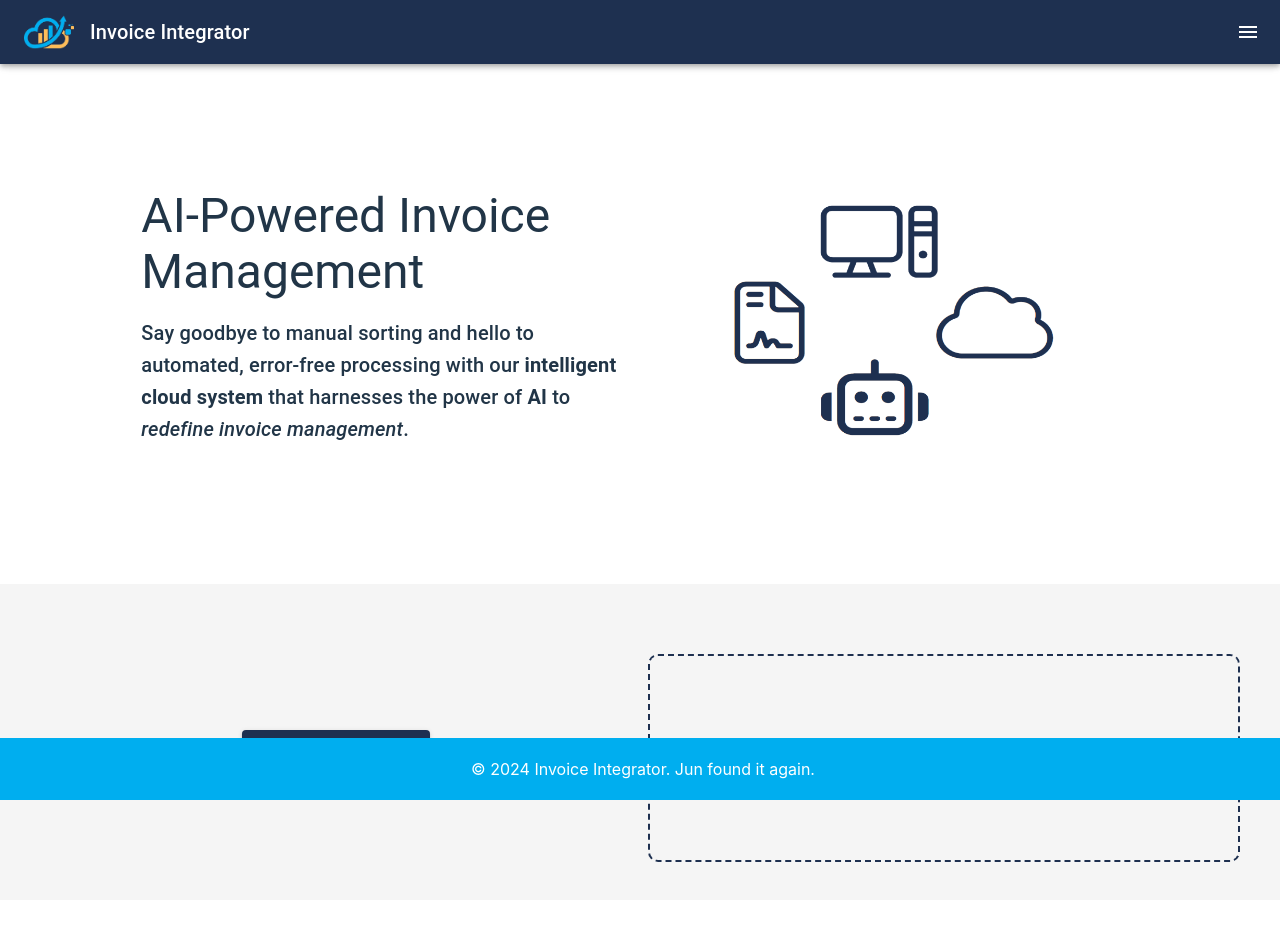
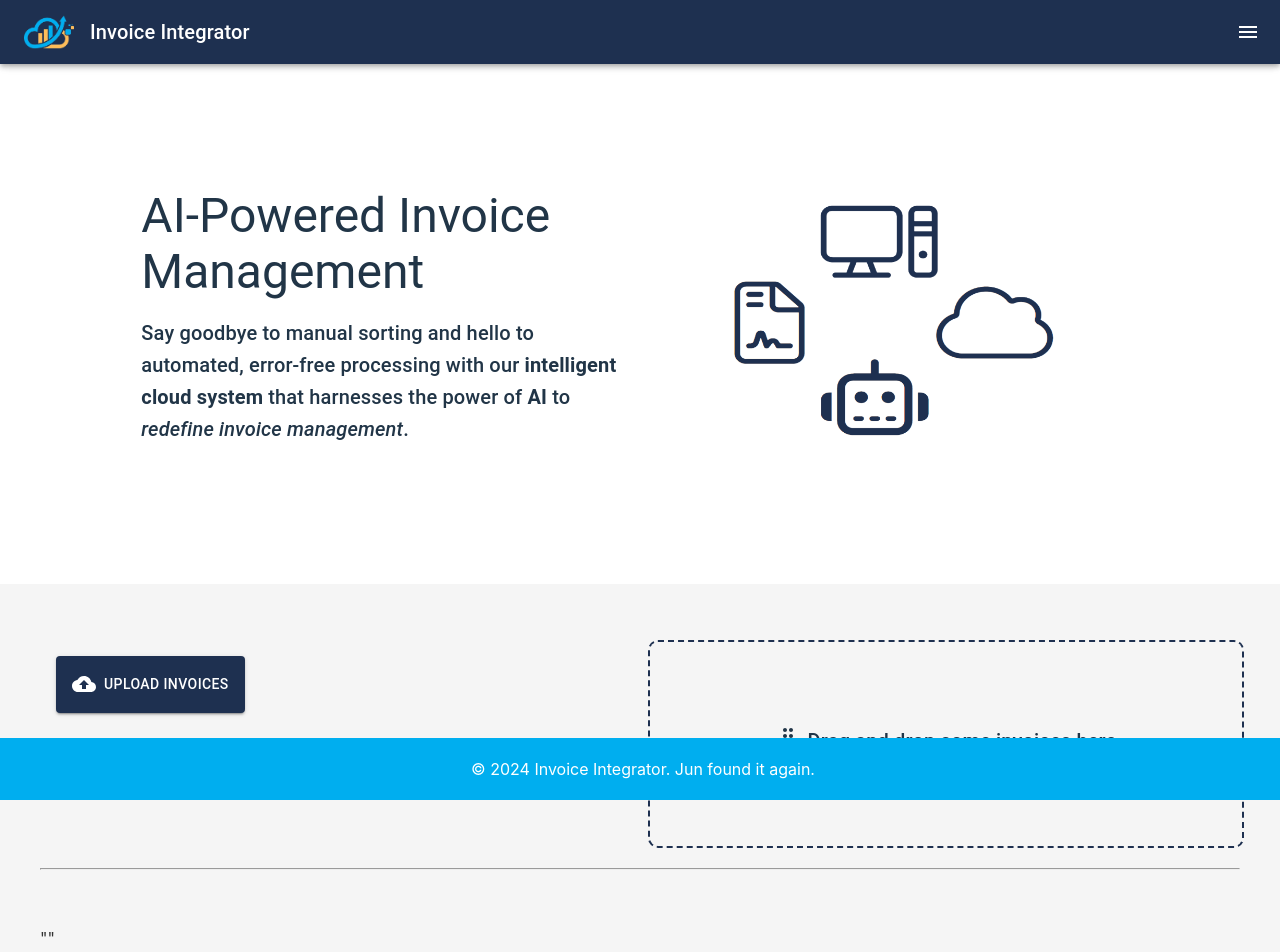
Before and after one commit to daveymason/Invoice-Integrator, a React (Vite) app: page / in a window 1280 px wide. Shown: the top 952 px of the page. Built offline with nearby package versions, Linux system fonts and the light colour scheme.

Commit message:
Updates regaring logging and data display

```diff
--- a/src/Components/Uploader.jsx
+++ b/src/Components/Uploader.jsx
@@ -1,20 +1,18 @@
 import React, { useState } from 'react';
-import { Typography, Grid, Box, Button } from '@mui/material';
+import { Typography, Grid, Box, Button, CircularProgress, Table, TableBody, TableCell, TableContainer, TableHead, TableRow, Paper } from '@mui/material';
 import CloudUploadIcon from '@mui/icons-material/CloudUpload';
 import DragIndicatorIcon from '@mui/icons-material/DragIndicator';
 import { useDropzone } from 'react-dropzone';
 
 function Uploader() {
-  const [uploadResult, setUploadResult] = useState(''); // State to store the upload result
-  const [extractedData, setExtractedData] = useState(''); // State to store extracted data from the upload
+  const [uploadResult, setUploadResult] = useState('');
+  const [extractedData, setExtractedData] = useState('');
+  const [isLoading, setIsLoading] = useState(false);
 
-  const { getRootProps, getInputProps, isDragActive } = useDropzone({
-    accept: 'application/pdf',
-    onDrop: async (acceptedFiles) => {
+  const handleUpload = async (files) => {
+    setIsLoading(true);
     const formData = new FormData();
-      acceptedFiles.forEach(file => {
-        formData.append('file', file);
-      });
+    files.forEach(file => formData.append('file', file));
 
     try {
       const response = await fetch('/upload', {
@@ -22,42 +20,66 @@ function Uploader() {
         body: formData,
       });
 
-        const result = await response.json();
-        if (response.ok) {
-          setUploadResult('File uploaded successfully!');
-          setExtractedData(result.data); // Update extracted data state
-        } else {
+      if (!response.ok) {
         alert('File upload failed!');
         setUploadResult('File upload failed');
+        setIsLoading(false);
+        return;
       }
+
+      const result = await response.json();
+      setUploadResult('File uploaded successfully!');
+      setExtractedData(result.data);
     } catch (error) {
       console.error('Error uploading file:', error);
       setUploadResult('Error uploading file');
     }
-    },
+    setIsLoading(false);
+  };
+
+  const { getRootProps, getInputProps, isDragActive } = useDropzone({
+    accept: 'application/pdf',
+    onDrop: handleUpload,
   });
 
+  function renderDataTable(data) {
+    const entries = Object.entries(data);
     return (
-    <Grid container spacing={2} sx={{ bgcolor: '#f5f5f5', p: 5 }}>
-      {extractedData && (
-        <Grid item xs={12}>
-          <Typography variant="body1" sx={{ whiteSpace: 'pre-line' }}>
-            {extractedData}
-          </Typography>
-        </Grid>
-      )}
-      <Grid item xs={12}>
-        <Typography variant="body1" style={{ whiteSpace: 'pre-wrap' }}>
-          {uploadResult}
-        </Typography>
-      </Grid>
-      <Grid item xs={6} sx={{ display: 'flex', justifyContent: 'center', alignItems: 'center' }}>
-        <Button variant="contained" component="label" sx={{ bgcolor: '#1E3050', color: 'white', p: 2, m: 2 }} {...getRootProps()}>
+      <TableContainer component={Paper}>
+        <Table sx={{ minWidth: 650 }} aria-label="simple table">
+          <TableHead>
+            <TableRow>
+              <TableCell>Field</TableCell>
+              <TableCell align="right">Value</TableCell>
+            </TableRow>
+          </TableHead>
+          <TableBody>
+            {entries.map(([key, value]) => (
+              <TableRow
+                key={key}
+                sx={{ '&:last-child td, &:last-child th': { border: 0 } }}
+              >
+                <TableCell component="th" scope="row">
+                  {key}
+                </TableCell>
+                <TableCell align="right">{value}</TableCell>
+              </TableRow>
+            ))}
+          </TableBody>
+        </Table>
+      </TableContainer>
+    );
+  }
+
+  return (
+    <Grid container spacing={2} sx={{ bgcolor: '#f5f5f5', p: 5 }} {...getRootProps()}>
+      <Grid item xs={6}>
+        <Button variant="contained" component="label" sx={{ bgcolor: '#1E3050', color: 'white', p: 2, m: 2 }}>
           <CloudUploadIcon sx={{ mr: 1 }} />Upload Invoices
-          <input type="file" hidden {...getInputProps()} />
+          <input {...getInputProps({ onClick: event => event.stopPropagation() })} hidden />
         </Button>
       </Grid>
-      <Grid item xs={6} sx={{ display: 'flex', justifyContent: 'center', alignItems: 'center' }}>
+      <Grid item xs={6}>
         <Box {...getRootProps()} style={{ width: '100%', height: '100%', display: 'flex', justifyContent: 'center', alignItems: 'center', border: '2px dashed #1E3050', borderRadius: '10px', minHeight: '200px' }}>
         <input {...getInputProps()} />
         {isDragActive ? (
@@ -66,11 +88,29 @@ function Uploader() {
               </Typography>
             ) : (
               <Typography variant="h6" gutterBottom>
-              <DragIndicatorIcon sx={{ mr: 1 }} />Drag and drop some invoices here, or click to select files
+                <DragIndicatorIcon sx={{ mr: 1 }} />Drag and drop some invoices here
               </Typography>
             )}
         </Box>
       </Grid>
+
+      <Grid item xs={12}>
+        <hr />
+      </Grid>
+
+      <Grid item xs={12}>
+        {isLoading ? <CircularProgress /> : (uploadResult && renderDataTable(extractedData))}
+      </Grid>
+      <Grid item xs={12}>
+        <Typography variant="body1" style={{ whiteSpace: 'pre-wrap' }}>
+          {uploadResult}
+        </Typography>
+      </Grid>
+      <Grid item xs={12} sx={{color: '#323232'}}
+        style={{ whiteSpace: 'pre-wrap' }}>
+        {JSON.stringify(extractedData, null, 2)}
+      </Grid>
+
     </Grid>
   );
 }
```
Also changed, not shown: 2 other files (tests, documents, lock files or other folders). Lines whose indentation alone changed are shown as unchanged.
